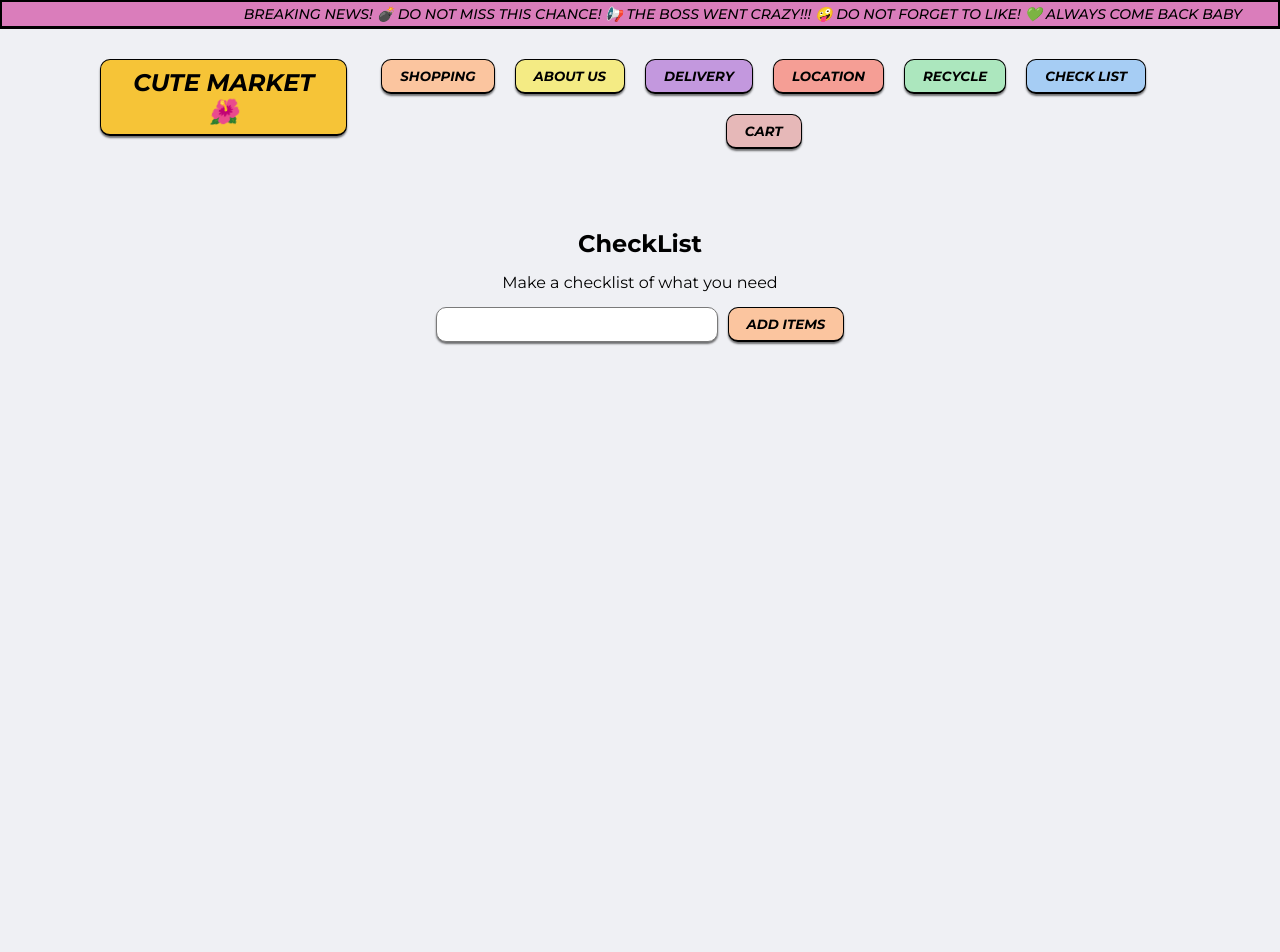
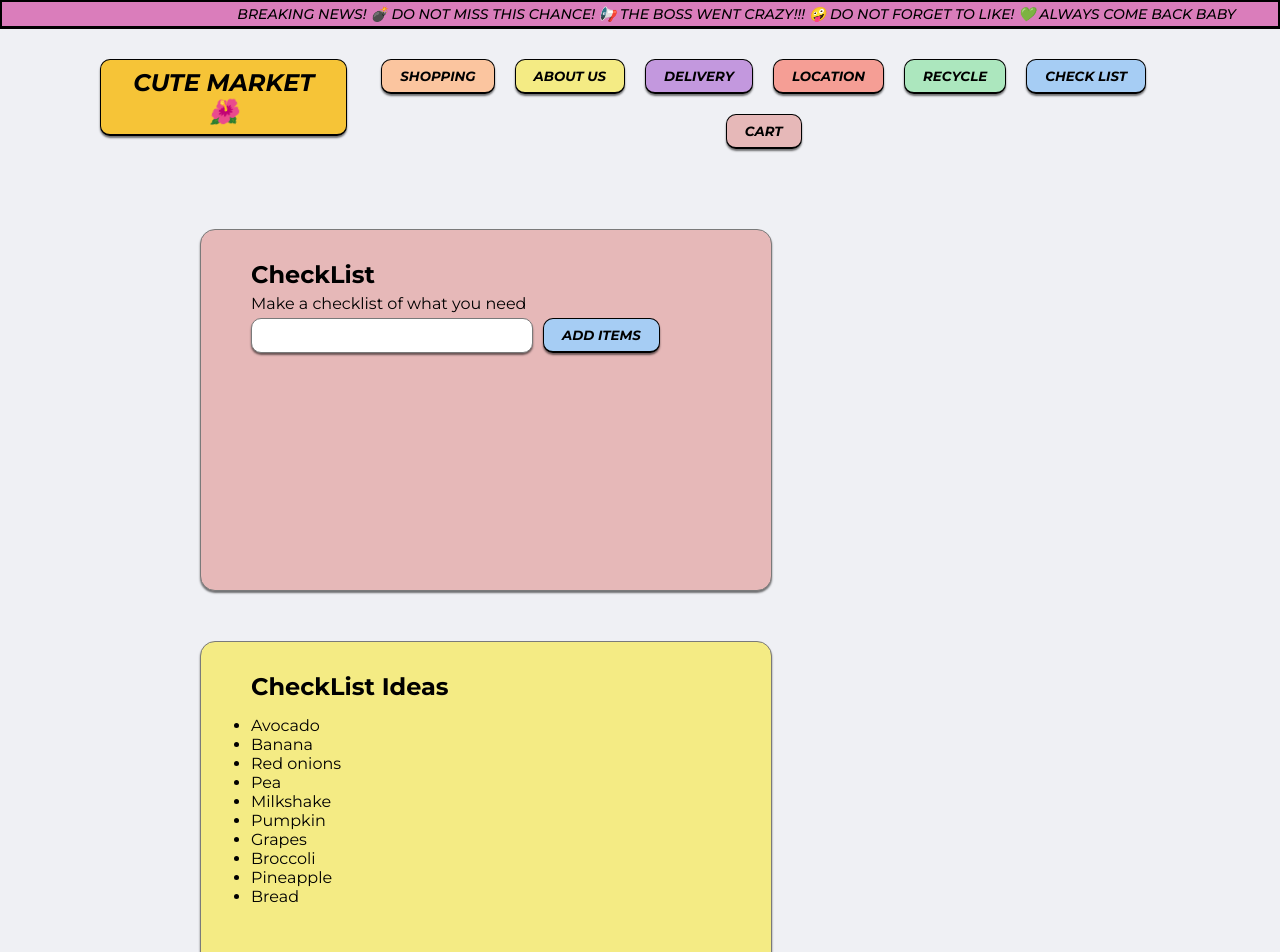
Before and after one commit to karinanuunes/cute-market-react, a React (Vite) app: page /checklist in a window 1280 px wide. Shown: the top 952 px of the page. Before the commit the page ends 800 px from the top, so only its background shows below. Built offline with nearby package versions, Linux system fonts and the light colour scheme; a web font is replaced by a local one.

Commit message:
ajust checklist

```diff
--- a/src/components/CheckList/checklist.css
+++ b/src/components/CheckList/checklist.css
@@ -1,11 +1,16 @@
 .checklist {
   display: flex;
-  align-items: center;
-  justify-content: center;
+  flex-wrap: wrap;
+  justify-content: space-between;
+  padding: 50px 200px;
+  gap: 50px;
+}
+
+.checklist-client {
+  display: flex;
   flex-direction: column;
-  gap: 15px;
-  width: 500px;
-  margin: 50px auto;
+  justify-content: flex-start;
+  gap: 5px;
 }
 
 .checklist-input {
@@ -18,10 +23,15 @@
 }
 
 .checklist-items {
-  /* display: flex;
-  justify-content: flex-start;
-  align-items: flex-start; */
   width: 370px;
   margin: 20px;
   text-align: left;
 }
+
+.checklist-card {
+  display: flex;
+  flex-direction: column;
+  align-items: flex-start;
+  justify-content: flex-start;
+  gap: 15px;
+}
--- a/src/components/CheckList/index.jsx
+++ b/src/components/CheckList/index.jsx
@@ -2,6 +2,7 @@ import { useState, useReducer } from "react";
 import SubTitle from "../Subtitle";
 import Button from "../Button";
 import "./checklist.css";
+import list from "../Product/list.json";
 
 const reducer = (state, action) => {
   switch (action.type) {
@@ -29,6 +30,7 @@ const CheckList = () => {
 
   return (
     <div className="checklist">
+      <div className="card pink checklist-client">
         <SubTitle subtitle="CheckList" />
         <p>Make a checklist of what you need</p>
         <div className="checklist-input">
@@ -42,7 +44,7 @@ const CheckList = () => {
               dispatch({ type: "add-items", payload: inputValue });
               setInputValue("");
             }}
-          className="orange"
+            className="blue"
             text="Add items"
           />
         </div>
@@ -62,6 +64,15 @@ const CheckList = () => {
           </ul>
         </div>
       </div>
+      <div className="card yellow checklist-card">
+        <SubTitle subtitle="CheckList Ideas" />
+        <ul>
+          {list.map((product, id) => (
+            <li key={id}>{product.title}</li>
+          ))}
+        </ul>
+      </div>
+    </div>
   );
 };
 
```
Lines whose indentation alone changed are shown as unchanged.
